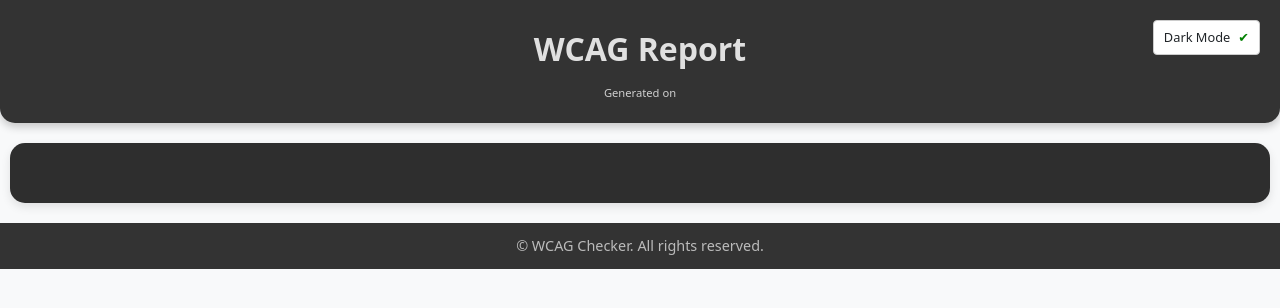
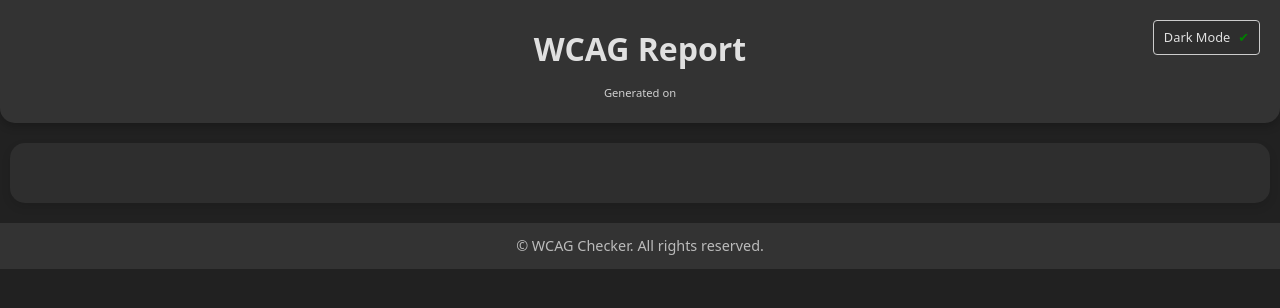
Before and after one commit to renierr/wcag_checker, a Python web app: template src/templates/html_report.html in a window 1280 px wide, after a click on "Dark Mode". Shown: the top 308 px of the page. Run offline with Jinja, Linux system fonts and the light colour scheme; the template is opened without the code that fills it, so the values that code supplies are empty.

Commit message:
use script for dark mode toggle via js and take user preference into account

```diff
--- a/src/templates/html_report.html
+++ b/src/templates/html_report.html
@@ -42,7 +42,7 @@
     }
 
     /* Dark mode */
-    #theme-toggle:checked ~ .content {
+    .dark-mode {
       --bg-color: #212121;
       --text-color: #e0e0e0;
       --header-bg: #333;
@@ -90,9 +90,6 @@
       padding: 0;
       color: var(--text-color);
       background-color: var(--bg-color);
-    }
-    .content {
-      color: var(--text-color);
     }
     header {
       background: var(--header-bg);
@@ -295,7 +292,6 @@
 <body>
 <input type="checkbox" id="theme-toggle" style="display: none">
 <label for="theme-toggle" class="theme-switch">Dark Mode</label>
-<div class="content">
 <header>
   <h1>WCAG Report</h1>
   <p>Generated on {{timestamp}}</p>
@@ -306,10 +302,19 @@
 <footer>
   &copy; {{timestamp.split('-')[0]}} WCAG Checker. All rights reserved.
 </footer>
-</div>
 
 <button class="fab" id="scrollToTop" title="Scroll to top">&#8679;</button>
 <script>
+  const themeToggle = document.getElementById('theme-toggle');
+  if (window.matchMedia && window.matchMedia('(prefers-color-scheme: dark)').matches) {
+    document.body.classList.add('dark-mode');
+    themeToggle.checked = true;
+  }
+
+  themeToggle.addEventListener('change', () => {
+    document.body.classList.toggle('dark-mode', themeToggle.checked);
+  });
+
   const images = document.querySelectorAll('img[alt^="Element"]');
   images.forEach((image) => {
     image.addEventListener('click', () => {
```
Lines whose indentation alone changed are shown as unchanged.
